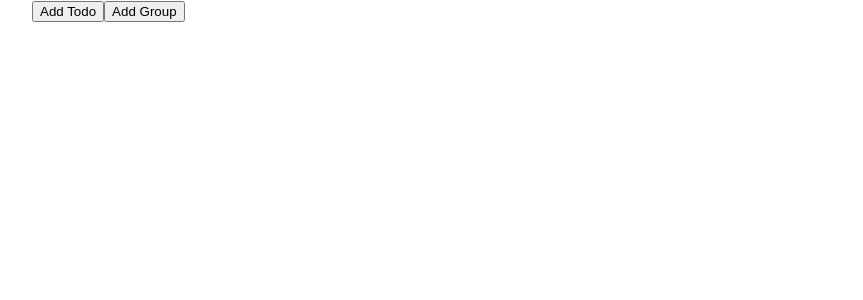
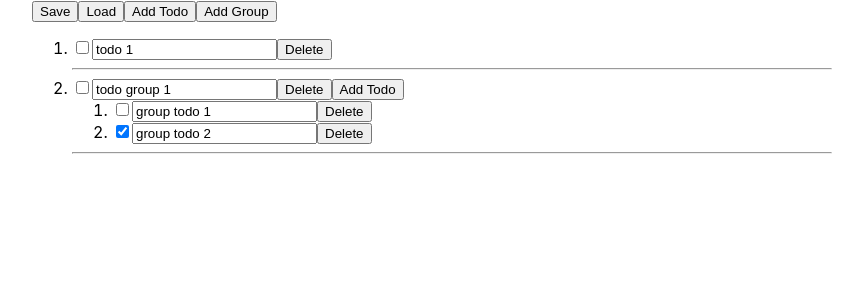
Before and after one commit to futianshen/react-hook-form, a React (Vite) app: page / in a window 1280 px wide. Shown: the top 300 px of the page, without its empty margins (208-1071 px from the left). Built offline with nearby package versions, Linux system fonts and the light colour scheme.

Commit message:
feat: 整理程式碼、增加儲存讀取功能

```diff
--- a/src/TodoListForm.tsx
+++ b/src/TodoListForm.tsx
@@ -1,39 +1,18 @@
-import React, { ReactElement } from "react"
+import React from "react"
+import {
+  useForm,
+  useFieldArray,
+  FormProvider,
+  useFormContext,
+} from "react-hook-form"
+
+import { ReactElement } from "react"
 import {
   Control,
-  FormProvider,
-  useFieldArray,
-  useForm,
-  useFormContext,
   UseFormGetValues,
   UseFormRegister,
-  UseFormSetValue
+  UseFormSetValue,
 } from "react-hook-form"
-
-const initialList = [
-  {
-    value: "todo",
-    isDone: false,
-    isGroup: false,
-    list: [],
-  },
-  {
-    value: "todo-group",
-    isDone: false,
-    isGroup: true,
-    list: [
-      {
-        value: "group-todo-01",
-        isDone: false,
-      },
-      {
-        value: "group-todo-02",
-        isDone: false,
-      },
-    ],
-  },
-]
-
 type FormValues = {
   nestedList: {
     isGroup: boolean
@@ -46,28 +25,69 @@ type FormValues = {
   }[]
 }
 
+const initialList = [
+  {
+    value: "todo 1",
+    isDone: false,
+    isGroup: false,
+    list: [],
+  },
+  {
+    value: "todo group 1",
+    isDone: false,
+    isGroup: true,
+    list: [
+      {
+        value: "group todo 1",
+        isDone: false,
+      },
+      {
+        value: "group todo 2",
+        isDone: true,
+      },
+    ],
+  },
+]
+
 function TodoList() {
   const form = useForm<FormValues>({
     defaultValues: {
-      nestedList: [],
+      nestedList: initialList,
     },
   })
-  const { control, getValues, register, setValue } = form
   const name = "nestedList"
-  const { fields, append, remove } = useFieldArray({ name, control })
+  const { control, getValues, register, setValue, handleSubmit } = form
+  const { fields, prepend, remove } = useFieldArray({ name, control })
+
+  const save = handleSubmit((value) => {
+    localStorage.setItem("todoList", JSON.stringify(value.nestedList))
+    alert("success")
+  })
 
   return (
     <>
+      <button onClick={save}>Save</button>
       <button
         onClick={() => {
-          append({ value: "todo", isDone: false, isGroup: false })
+          setValue(
+            "nestedList",
+            JSON.parse(localStorage.getItem("todoList") || "")
+          )
+          alert("success")
+        }}
+      >
+        Load
+      </button>
+      <button
+        onClick={() => {
+          prepend({ value: "todo", isDone: false, isGroup: false })
         }}
       >
         Add Todo
       </button>
       <button
         onClick={() =>
-          append({
+          prepend({
             value: "todoGroup",
             isDone: false,
             isGroup: true,
@@ -77,51 +97,45 @@ function TodoList() {
       >
         Add Group
       </button>
-      <FormProvider {...form}>
-        <ol>
+
+      <ol>
+        <FormProvider {...form}>
           {fields.map((field, index) => (
             <Todo
               key={field.id}
               name={`${name}.${index}`}
-              control={control}
+              onRegister={register}
+              onValuesGet={getValues}
+              onValueSet={setValue}
               onRemove={() => remove(index)}
-              onChange={() => {}}
-              onValuesGet={getValues}
-              onRegister={register}
-              onValueSet={setValue}
             >
               <SubTodoList
                 control={control}
                 name={`${name}.${index}`}
                 isGroup={field.isGroup}
-                onRegister={register}
-                onValuesGet={getValues}
                 onValueSet={setValue}
               />
             </Todo>
           ))}
-        </ol>
-      </FormProvider>
+        </FormProvider>
+      </ol>
     </>
   )
 }
 
 function Todo(props: {
   name: `nestedList.${number}`
-  control: Control<FormValues>
-  onRemove: () => void
-  onChange: (value: string) => void
   onRegister: UseFormRegister<FormValues>
   onValuesGet: UseFormGetValues<FormValues>
   onValueSet: UseFormSetValue<FormValues>
+  onRemove: () => void
   children?: ReactElement
 }) {
-  const { name, onRegister, onRemove, onValuesGet, onValueSet, children } =
+  const { name, onRegister, onValuesGet, onValueSet, onRemove, children } =
     props
 
   return (
     <li>
-      <input {...onRegister(`${name}.value`)} type="text" />
       <input
         type="checkbox"
         {...onRegister(`${name}.isDone`)}
@@ -134,6 +148,7 @@ function Todo(props: {
           })
         }}
       />
+      <input {...onRegister(`${name}.value`)} type="text" />
       <button onClick={onRemove}>Delete</button>
       {children}
       <hr />
@@ -142,14 +157,12 @@ function Todo(props: {
 }
 
 function SubTodoList(props: {
+  name: `nestedList.${number}`
   control: Control<FormValues>
-  name: `nestedList.${number}`
   isGroup: boolean
-  onRegister: UseFormRegister<FormValues>
-  onValuesGet: UseFormGetValues<FormValues>
   onValueSet: UseFormSetValue<FormValues>
 }) {
-  const { control, name, isGroup, onRegister, onValuesGet, onValueSet } = props
+  const { name, control, isGroup, onValueSet } = props
   const { fields, append, remove } = useFieldArray({
     name: `${name}.list`,
     control,
@@ -174,8 +187,6 @@ function SubTodoList(props: {
             parentName={name}
             name={`${name}.list.${index}`}
             onRemove={() => remove(index)}
-            onRegister={onRegister}
-            onValueSet={onValueSet}
           />
         ))}
       </ol>
@@ -187,28 +198,26 @@ function SubTodo(props: {
   parentName: `nestedList.${number}`
   name: `nestedList.${number}.list.${number}`
   onRemove: () => void
-  onRegister: UseFormRegister<FormValues>
-  onValueSet: UseFormSetValue<FormValues>
 }) {
-  const { getValues, setValue } = useFormContext<FormValues>()
-  const { parentName, name, onRemove, onRegister, onValueSet } = props
+  const { parentName, name, onRemove } = props
+  const { register, getValues, setValue } = useFormContext<FormValues>()
 
   return (
     <li>
-      <input {...onRegister(`${name}.value`)} type="text" />
       <input
         type="checkbox"
-        {...onRegister(`${name}.isDone`)}
+        {...register(`${name}.isDone`)}
         onChange={(e) => {
-          const { onChange } = onRegister(`${name}.isDone`)
+          const { onChange } = register(`${name}.isDone`)
           onChange(e)
           const siblings = getValues(`${parentName}.list`)
           if (siblings.every((todo) => todo.isDone)) {
             return setValue(`${parentName}.isDone`, true)
           }
-          onValueSet(`${parentName}.isDone`, false)
+          setValue(`${parentName}.isDone`, false)
         }}
       />
+      <input {...register(`${name}.value`)} type="text" />
       <button onClick={onRemove}>Delete</button>
     </li>
   )
```
Also changed, not shown: 1 other file (tests, documents, lock files or other folders).
